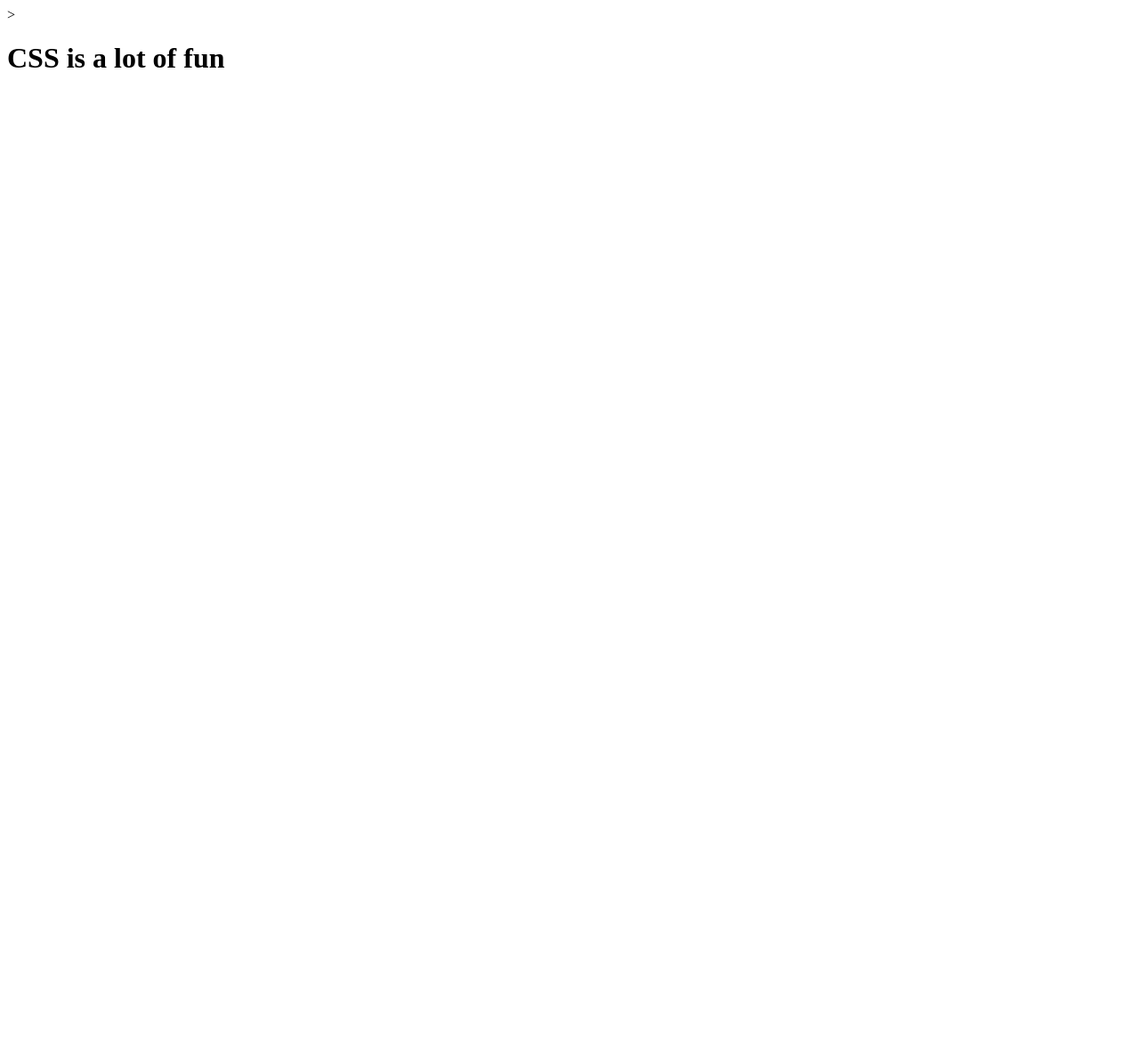
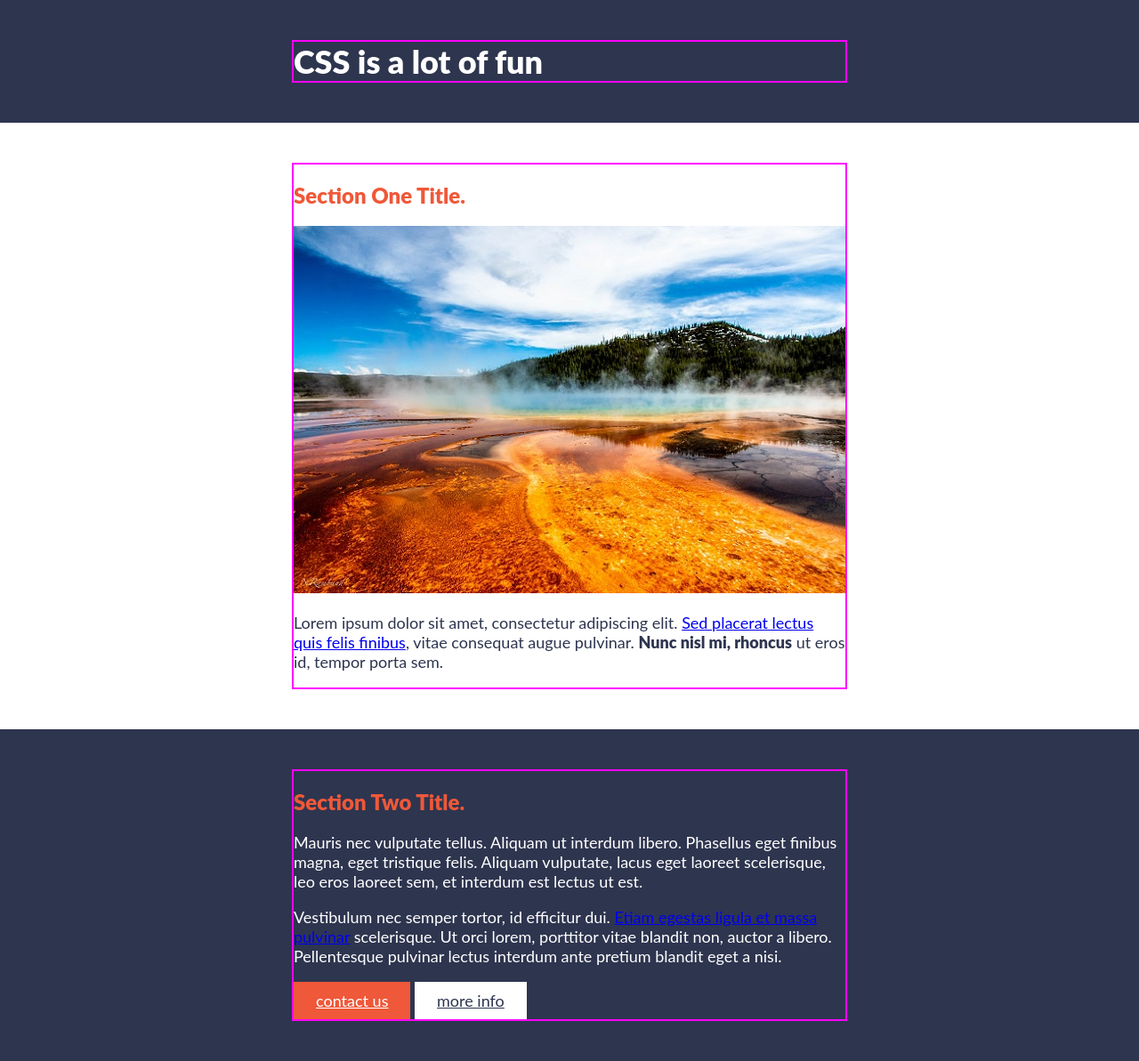
Before and after one commit to CoreChallenge/100DaysChallange, a plain HTML site: page index.html in a window 1280 px wide. Shown: the whole page at 89% size. Before the commit the page ends 800 px from the top, so only its background shows below. Drawn offline with Linux system fonts and the light colour scheme.

Commit message:
Added initial html template layout and css

```diff
--- a/css/styles.css
+++ b/css/styles.css
@@ -0,0 +1,85 @@
+body{
+    margin: 0;
+    font-size: 18px;
+    font-family: 'Lato', sans-serif;
+    color: #2e354f;
+}
+
+img{
+    width: 100%;
+}
+
+h1,
+h2,
+strong{
+    font-weight: 900;
+}
+
+/* Typography */
+
+h1 {
+    font-size: 36px;
+    margin: 0;
+}
+
+h2 {
+    font-size: 24px;
+    color: #ef5839;
+}
+
+a:hover,
+a:focus{
+    color: #d4b44c;
+}
+
+
+/* Button */
+
+.btn {
+    display: inline-block;
+    padding: 10px 25px;
+}
+
+.btn-accent{
+    background: #ef5839;
+    color: #fff;
+}
+
+.btn-accent:hover{
+    color: #2e354f;
+    background: #d4b44c;
+}
+
+.btn-white{
+    background: #fff;
+    color: #2e354f;
+}
+
+.btn-white:hover{
+    color: #2e354f;
+    background: #999;
+}
+
+/* Layout */
+
+header {
+    background: #2e354f;
+    padding: 45px 0;
+    color: #fff;
+}
+
+section{
+    padding: 45px 0;
+}
+
+.container {
+    width: 90%;
+    max-width: 620px;
+    margin: 0 auto;
+    border: 2px solid magenta;
+}
+
+.section-two {
+    background: #2e354f;
+    color: #fff;
+}
--- a/index.html
+++ b/index.html
@@ -4,11 +4,34 @@
     <head>
         <title>Responsive Template</title>
         <link href="css/styles.css" rel="stylesheet"/>
-    </head>>
+    </head>
 
     <body>
-        <div class="container">
-            <h1>CSS is a lot of fun</h1>
-        </div>
+        <header>
+            <div class="container">
+                <h1>CSS is a lot of fun</h1>
+            </div>
+        </header>
+
+        <section class="section-one">
+            <div class="container">
+                <h2>Section One Title.</h2>
+                <img src="images/nicolasintravel-oN3U95O4cag-unsplash.jpg" alt="Nicolasintravel from unsplash">
+                <p>Lorem ipsum dolor sit amet, consectetur adipiscing elit. <a href="#">Sed placerat lectus quis felis finibus</a>, vitae consequat augue pulvinar.
+                    <strong>Nunc nisl mi, rhoncus</strong> ut eros id, tempor porta sem.</p>
+            </div>
+        </section>
+
+        <section class="section-two">
+            <div class="container">
+                <h2>Section Two Title.</h2>
+                <p>Mauris nec vulputate tellus. Aliquam ut interdum libero. Phasellus eget finibus magna, eget tristique felis.
+                     Aliquam vulputate, lacus eget laoreet scelerisque, leo eros laoreet sem, et interdum est lectus ut est. </p>
+                <p>Vestibulum nec semper tortor, id efficitur dui. <a href="#">Etiam egestas ligula et massa pulvinar</a> scelerisque. Ut orci lorem, porttitor vitae blandit non, auctor a libero.
+                    Pellentesque pulvinar lectus interdum ante <strong></strong>pretium blandit eget a nisi</strong>.</p>
+                <a href="#" class="btn btn-accent">contact us</a>
+                <a href="#" class="btn btn-white">more info</a>
+            </div>
+        </section>
     </body>
 </html>
```
Also changed, not shown: images/nicolasintravel-oN3U95O4cag-unsplash.jpg (added).
